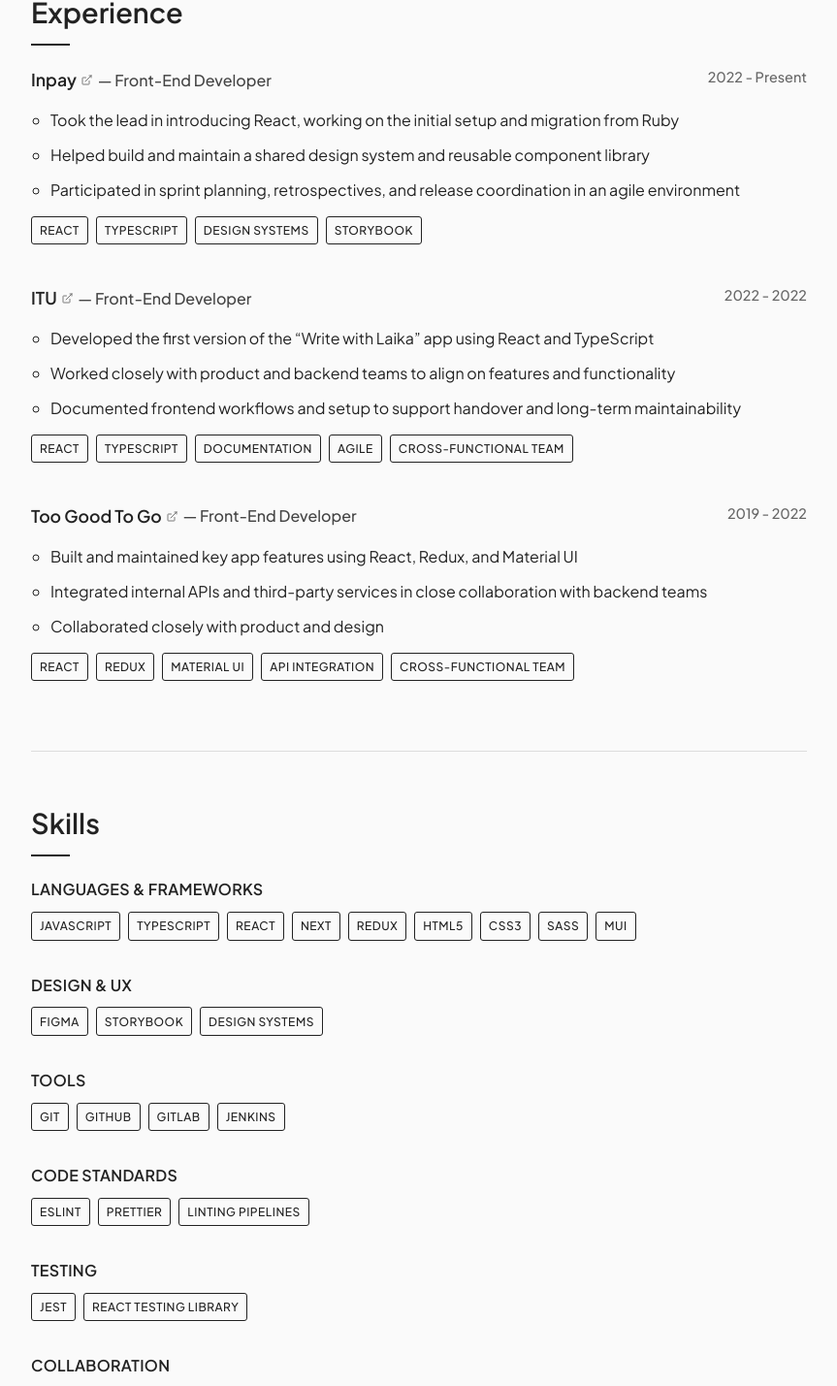
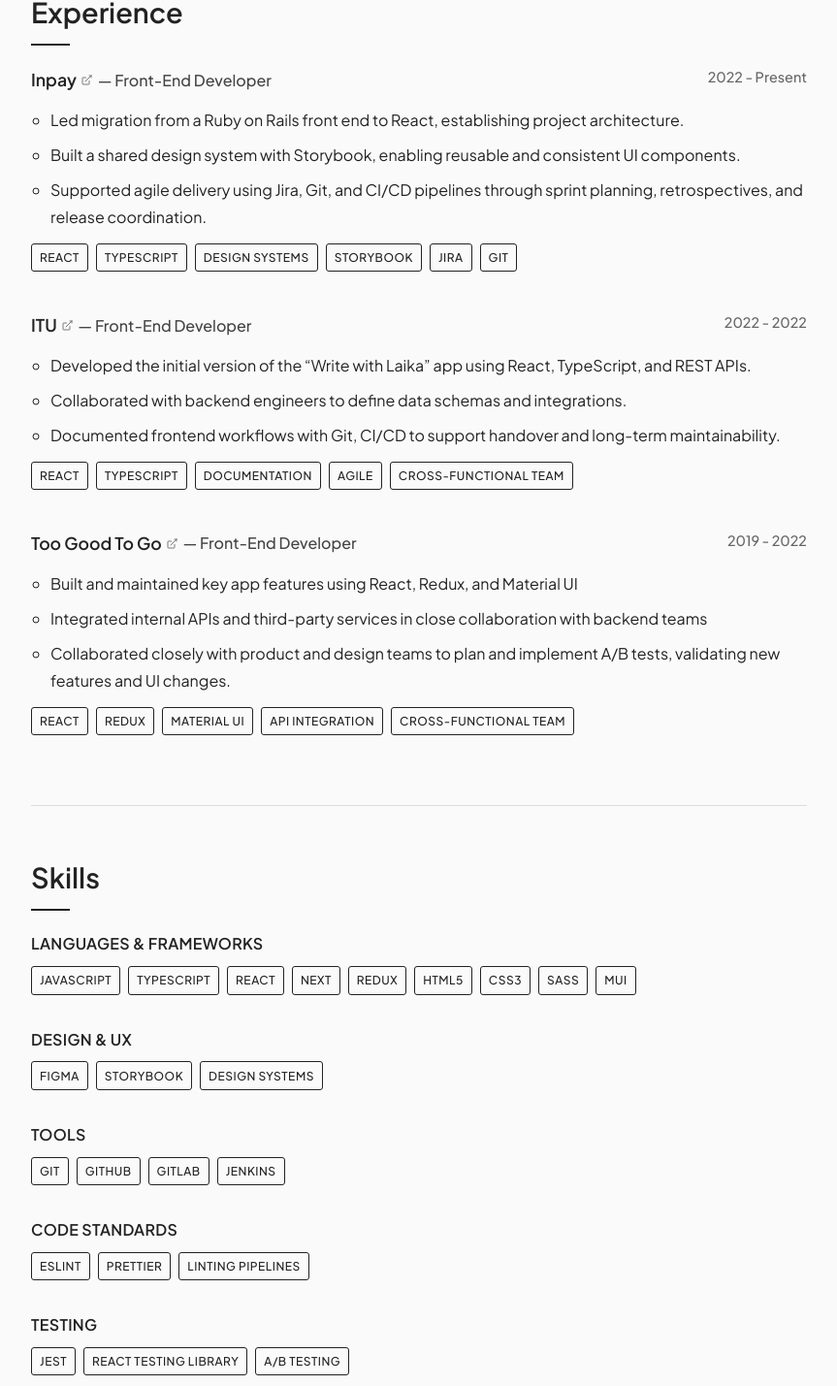
Before and after one commit to w-gluza/portfolio, a Next.js app: page / in a window 1280 px wide. Shown: the part 666-2095 px from the top of the page at 97% size, without its empty margins (208-1071 px from the left). Built offline with nearby package versions, Linux system fonts and the light colour scheme.

Commit message:
update: experience, skills, resume

```diff
--- a/app/data/experience.ts
+++ b/app/data/experience.ts
@@ -14,11 +14,11 @@
     title: "Front-End Developer",
     period: "2022 - Present",
     duties: [
-      "Took the lead in introducing React, working on the initial setup and migration from Ruby",
-      "Helped build and maintain a shared design system and reusable component library",
-      "Participated in sprint planning, retrospectives, and release coordination in an agile environment",
+      "Led migration from a Ruby on Rails front end to React, establishing project architecture.",
+      "Built a shared design system with Storybook, enabling reusable and consistent UI components.",
+      "Supported agile delivery using Jira, Git, and CI/CD pipelines through sprint planning, retrospectives, and release coordination.",
     ],
-    tags: ["React", "TypeScript", "Design Systems", "Storybook"],
+    tags: ["React", "TypeScript", "Design Systems", "Storybook", "Jira", "Git"],
   },
   {
     company: "ITU",
@@ -26,9 +26,9 @@
     title: "Front-End Developer",
     period: "2022 - 2022",
     duties: [
-      "Developed the first version of the “Write with Laika” app using React and TypeScript",
-      "Worked closely with product and backend teams to align on features and functionality",
-      "Documented frontend workflows and setup to support handover and long-term maintainability",
+      "Developed the initial version of the “Write with Laika” app using React, TypeScript, and REST APIs.",
+      "Collaborated with backend engineers to define data schemas and integrations.",
+      "Documented frontend workflows with Git, CI/CD to support handover and long-term maintainability.",
     ],
     tags: [
       "React",
@@ -46,7 +46,7 @@
     duties: [
       "Built and maintained key app features using React, Redux, and Material UI",
       "Integrated internal APIs and third-party services in close collaboration with backend teams",
-      "Collaborated closely with product and design",
+      "Collaborated closely with product and design teams to plan and implement A/B tests, validating new features and UI changes.",
     ],
     tags: [
       "React",
--- a/app/data/skills.ts
+++ b/app/data/skills.ts
@@ -15,6 +15,7 @@
   "Design & UX": ["Figma", "Storybook", "Design Systems"],
   Tools: ["Git", "GitHub", "GitLab", "Jenkins"],
   "Code Standards": ["ESLint", "Prettier", "Linting Pipelines"],
-  Testing: ["Jest", "React Testing Library"],
+  Testing: ["Jest", "React Testing Library", "A/B Testing"],
+  "Code Productivity": ["GitHub Copilot", "ChatGPT"],
   Collaboration: ["Agile", "Jira", "Confluence"],
 };
```
Also changed, not shown: 1 other file (tests, documents, lock files or other folders).
